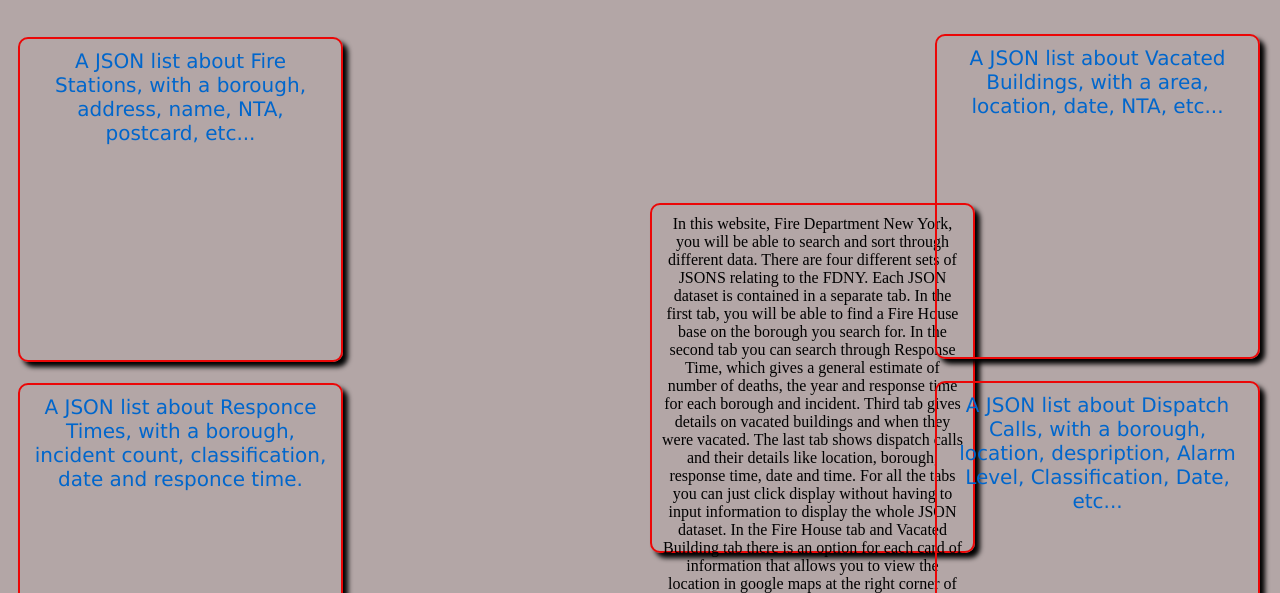
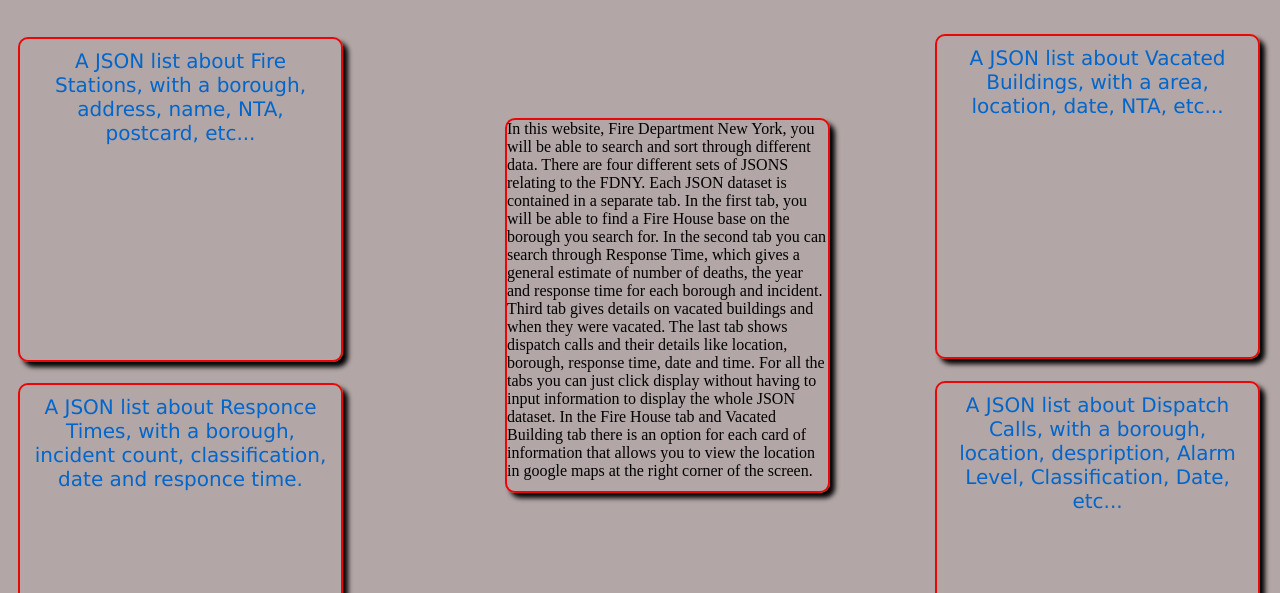
Before and after one commit to Mzema4818/FDNY, a plain HTML site: page index.html in a window 1280 px wide. Shown: the part 207-800 px from the top of the page. Drawn offline with nearby package versions, Linux system fonts and the light colour scheme; some packages are replaced by stand-ins of ours; no server answers.

Commit message:
Update index.html

```diff
--- a/index.html
+++ b/index.html
@@ -204,22 +204,16 @@
                 text-align:center;
              }
              p3{
-                width:270px;
-                height:150px;
                 position:absolute;
                 left:50%;
                 top:50%;
                 margin:-75px 0 0 -135px;
-                padding:10px;
-                margin:10px;
-                display:inline-block;
                 border-radius:10px;
                 border: 2px solid;
                 border-color: #eb0707;
                 box-shadow:black 5px 5px 5px;
                 width: 325px;
-                height: 350px;
-                text-align: center;
+                height: 375px;
              }
 
     </style>
```
